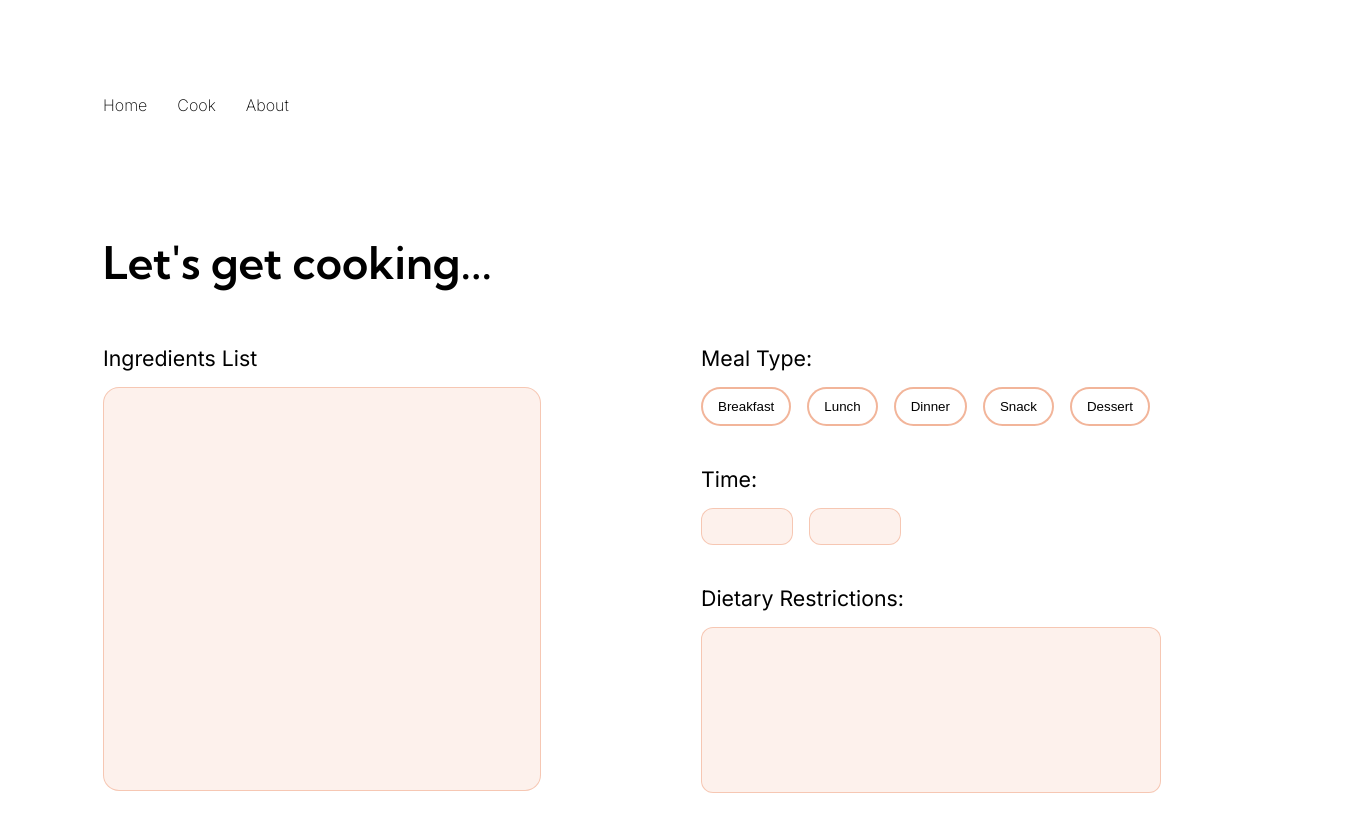
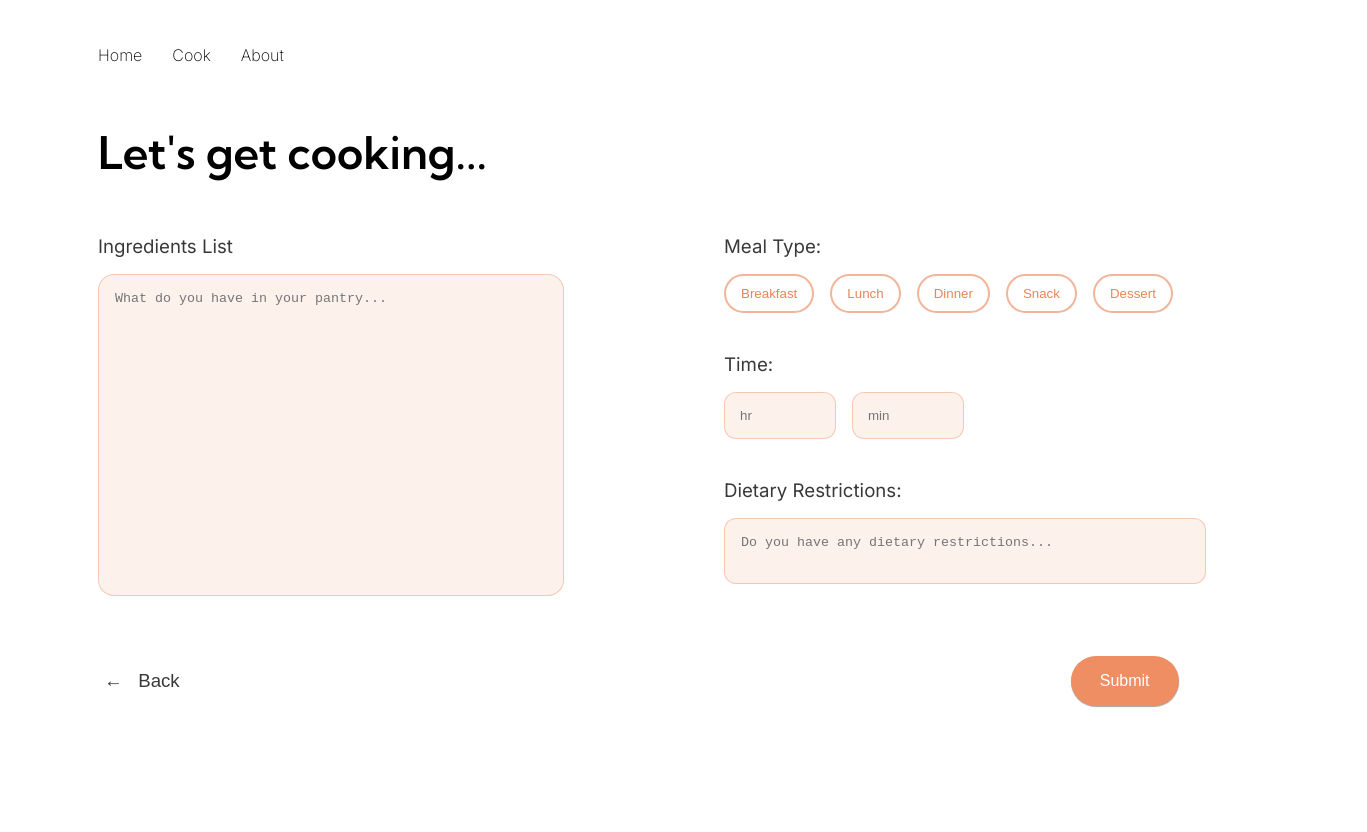
Before and after one commit to jennymar/LA-Hacks-2024, a Next.js app in the folder client/: page /cook in a window 1280 px wide. Shown: the top 832 px of the page, 1367 px wide, since content can reach past the window. After the commit the page ends 800 px from the top, so only its background shows below. Built offline with nearby package versions, Linux system fonts and the light colour scheme.

Commit message:
Textfields all get inputted to gemini

```diff
--- a/client/src/app/api/route.ts
+++ b/client/src/app/api/route.ts
@@ -5,22 +5,34 @@ import {
 } from "@google/generative-ai";
 
 export async function POST(req: Request, res: Response) {
+  console.log("POST");
   const reqBody = await req.json();
-  console.log(reqBody);
+  console.log("reqBody: ", reqBody);
 
   var prompt = "";
 
   prompt =
     "Please return JSON describing the title, time, ingredients, and steps from a recipe made from the following ingredients: " +
     reqBody.data.prompt +
+    ". I have the time frame of " +
+    reqBody.data.hr +
+    " hours " +
+    reqBody.data.min +
+    " min or time. I also have the dietary restrictions of " +
+    reqBody.data.dietRes +
+    ". " +
     '. Please be in depth in your steps. For each of the ingredients listed, specify the amount and unit to be used. Use the following schema: {"title": str, "time": str, "ingredients": list[INGREDIENT], "steps": list[STEP]}\n INGREDIENT = {"amountofunit": str, "ingredient": str} \n STEP = {"description": str} \n All fields are required. Important: Only returna single piece of valid JSON text.';
   //"I have a list of ingredients and I want to make a recipe from the following: " +
   //reqBody.data.prompt +
   //". Give me a recipe using these ingredients and show me the steps and time it would take.  ";
 
+  console.log("prompt: ", prompt);
   const genAI = new GoogleGenerativeAI(process.env.GOOGLE_API_KEY!);
   const model = genAI.getGenerativeModel({ model: "gemini-pro" });
 
+  console.log("after model");
+
   const streamingResponse = await model.generateContentStream(prompt);
+  console.log("response");
   return new StreamingTextResponse(GoogleGenerativeAIStream(streamingResponse));
 }
--- a/client/src/app/cook/page.module.css
+++ b/client/src/app/cook/page.module.css
@@ -3,8 +3,12 @@
 .page {
   display: flex;
   flex-direction: column;
-  width: 100%;
-  margin: 95px;
+  width: 90%;
+  height: 90%;
+  margin-top: 45px;
+  margin-bottom: 45px;
+  margin-left: 90px;
+  margin-right: 90px;
 }
 
 .header {
@@ -17,7 +21,7 @@
 .container {
   display: flex;
   flex-direction: column;
-  gap: 120px;
+  gap: 60px;
 }
 
 .detailsContainer {
@@ -45,18 +49,18 @@
 }
 
 .detailsLabel {
-  /* color: #393939; */
-  font-size: 16pt;
+  color: #393939;
+  font-size: 14pt;
 }
 
 .ingredients {
-  /* border-radius: 20px; */
-  /* border-color: #f59d5b; */
   border-radius: 16px;
   border: 1px solid rgba(233, 132, 88, 39%);
   background-color: rgba(233, 132, 88, 11%);
+  padding: 1rem;
   width: 27rem;
-  height: 25rem;
+  height: 18rem;
+  resize: none;
 }
 
 .mealRow {
@@ -73,6 +77,7 @@
   padding-right: 15px;
   padding-top: 10px;
   padding-bottom: 10px;
+  color: rgba(233, 132, 88, 900%);
 }
 
 .timeRow {
@@ -85,10 +90,7 @@
   border-radius: 12px;
   border: 1px solid rgba(233, 132, 88, 39%);
   background-color: rgba(233, 132, 88, 11%);
-  padding-left: 5px;
-  padding-right: 5px;
-  padding-top: 10px;
-  padding-bottom: 10px;
+  padding: 15px;
   width: 5rem;
 }
 
@@ -96,10 +98,42 @@
   border-radius: 12px;
   border: 1px solid rgba(233, 132, 88, 39%);
   background-color: rgba(233, 132, 88, 11%);
-  padding-left: 5px;
-  padding-right: 5px;
-  padding-top: 10px;
-  padding-bottom: 10px;
+  padding: 1rem;
   width: 28rem;
-  height: 9rem;
+  height: 2rem;
+  resize: none;
 }
+
+.buttonRow {
+  display: flex;
+  flex-direction: row;
+  justify-content: space-between;
+  align-items: center;
+  width: 95%;
+}
+
+.submitButton {
+  width: 10%;
+  padding: 1rem;
+  background-color: #ef8d63;
+  border: 0;
+  border-radius: 30px;
+  color: white;
+  font-weight: 535;
+  font-size: 12pt;
+  text-align: center;
+  box-shadow: 0 1px 1px 0 rgba(0, 0, 0, 0.2), 0 1px 1px 0 rgba(0, 0, 0, 0.19);
+}
+
+.backButton {
+  background-color: transparent;
+  border: 0;
+  color: #393939;
+  font-size: 14pt;
+}
+
+.submitCol {
+  display: flex;
+  flex-direction: column;
+  gap: 0px;
+}
--- a/client/src/app/cook/page.tsx
+++ b/client/src/app/cook/page.tsx
@@ -1,11 +1,53 @@
-import React from "react";
+"use client";
+import React, { useEffect, useState } from "react";
 import styles from "@/app/cook/page.module.css";
 import NavBar from "@/components/NavBar";
+import { useChat } from "ai/react";
 
 export default function Cook() {
+  const { messages, input, handleInputChange, handleSubmit, isLoading, stop } =
+    useChat({
+      api: "api",
+    });
+
+  return (
+    <main>
+      {InputForm()}
+      {OutputResponse()}
+    </main>
+  );
+
+  function InputForm() {
+    const [ingredients, setIngredients] = useState<string>();
+    const [hour, setHour] = useState<string>();
+    const [min, setMin] = useState<string>();
+    const [dietRes, setDietRes] = useState<string>();
+
+    useEffect(() => {
+      console.log("ingredients: ", ingredients);
+      console.log("hour: ", hour);
+      console.log("min: ", min);
+      console.log("dietRes: ", dietRes);
+    });
+
     return (
       <main className={styles.page}>
         <>
+          <form
+            onSubmit={(event) => {
+              console.log("onSubmit");
+              event.preventDefault();
+              handleSubmit(event, {
+                data: {
+                  prompt: input,
+                  ingredients: ingredients as string,
+                  hr: hour as string,
+                  min: min as string,
+                  dietRes: dietRes as string,
+                },
+              });
+            }}
+          >
             <div className={styles.container}>
               <NavBar />
               <div className={styles.detailsContainer}>
@@ -13,8 +55,15 @@ export default function Cook() {
                 <div className={styles.detailsRow}>
                   <div className={styles.detailsCol}>
                     <div className={styles.detailsSectionCol}>
-                  <div className={styles.detailsLabel}>Ingredients List</div>
-                  <input className={styles.ingredients} />
+                      <div className={styles.detailsLabel}>
+                        Ingredients List
+                      </div>
+                      <textarea
+                        className={styles.ingredients}
+                        placeholder="What do you have in your pantry..."
+                        value={input}
+                        onChange={handleInputChange}
+                      />
                     </div>
                   </div>
                   <div className={styles.detailsCol}>
@@ -31,21 +80,85 @@ export default function Cook() {
                     <div className={styles.detailsSectionCol}>
                       <div className={styles.detailsLabel}>Time:</div>
                       <div className={styles.timeRow}>
-                    <input className={styles.timeInput} />
-                    <input className={styles.timeInput} />
+                        <input
+                          className={styles.timeInput}
+                          placeholder="hr"
+                          value={hour}
+                          onChange={(e) => setHour(e.target.value)}
+                        />
+                        <input
+                          className={styles.timeInput}
+                          placeholder="min"
+                          value={min}
+                          onChange={(e) => setMin(e.target.value)}
+                        />
                       </div>
                     </div>
                     <div className={styles.detailsSectionCol}>
                       <div className={styles.detailsLabel}>
                         Dietary Restrictions:
                       </div>
-                  <input className={styles.dietInput} />
+
+                      <textarea
+                        className={styles.dietInput}
+                        placeholder="Do you have any dietary restrictions..."
+                        value={dietRes}
+                        onChange={(e) => setDietRes(e.target.value)}
+                      />
                     </div>
                   </div>
                 </div>
               </div>
+              <div className={styles.buttonRow}>
+                <button className={styles.backButton}>
+                  &larr; &nbsp; Back
+                </button>
+                <button className={styles.submitButton} onClick={stop}>
+                  Submit
+                </button>
               </div>
+            </div>
+          </form>
         </>
       </main>
     );
   }
+
+  function OutputResponse() {
+    console.log("messages: ", messages);
+    if (
+      messages &&
+      messages[1] &&
+      messages[1].content.substring(messages[1].content.length - 2) === "]}"
+    ) {
+      const parsedContent = JSON.parse(messages[1].content);
+      const SPACE = " ";
+      console.log("parsedContent.title: ", parsedContent.title);
+      return (
+        <div
+          id="chatbox"
+          className="flex flex-col w-full text-left mt-4 gap-4 whitespace-pre-wrap"
+        >
+          <div> Title: {parsedContent.title}</div>
+          <div> Time: {parsedContent.time}</div>
+          <div> Ingredients: </div>
+          <ul>
+            {parsedContent.ingredients.map((ingredient: any, index: number) => (
+              <li key={index}>
+                {ingredient.amountofunit}
+                {SPACE}
+                {ingredient.ingredient}
+              </li>
+            ))}
+          </ul>
+          <div> Steps: </div>
+          <ol>
+            {parsedContent.steps.map((step: any, index: number) => (
+              <li key={index}>{step.description}</li>
+            ))}
+          </ol>
+        </div>
+      );
+    }
+  }
+}
```
Lines whose indentation alone changed are shown as unchanged.
